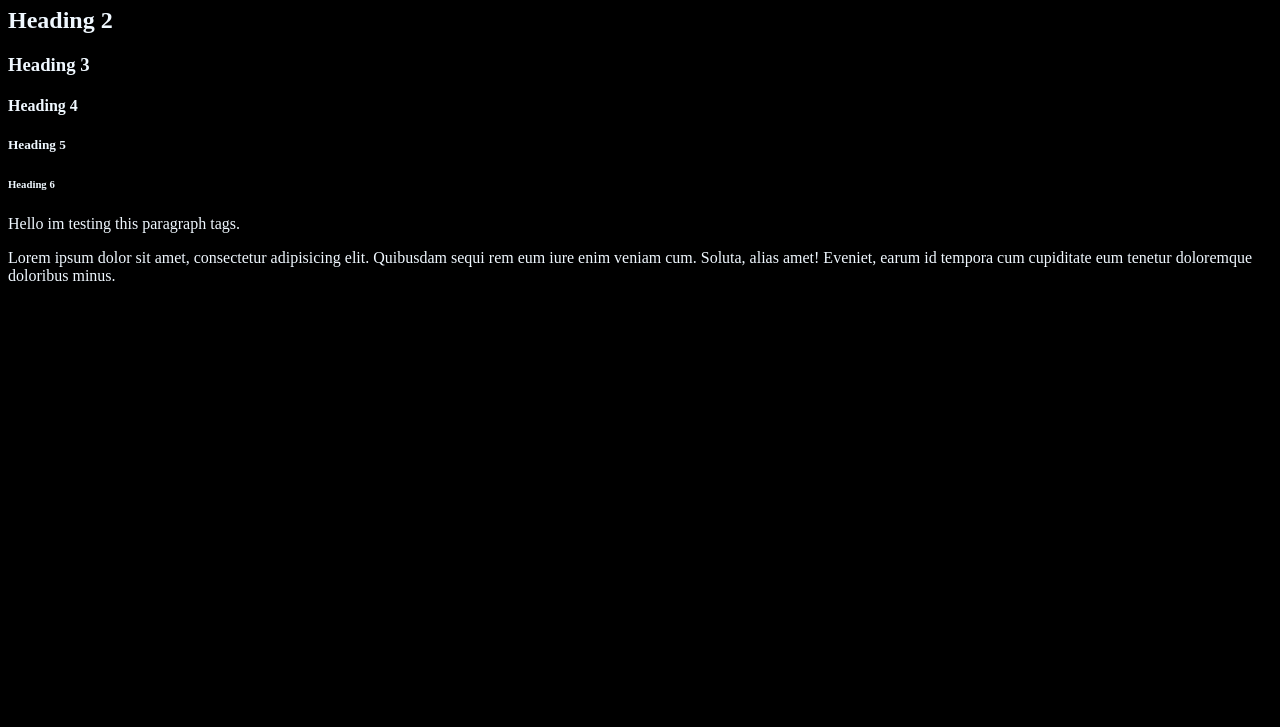
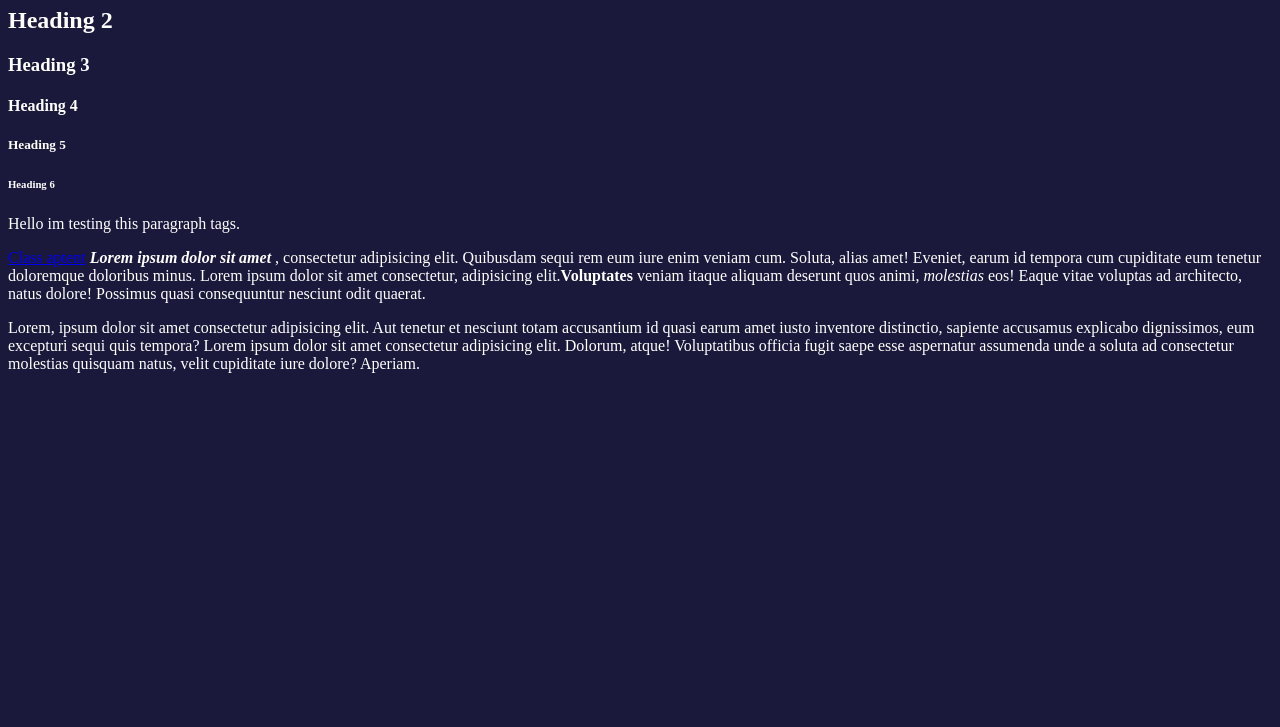
Before and after one commit to andriel300/git_test, a plain HTML site: page index.html in a window 1280 px wide. Shown: the part 73-800 px from the top of the page. Drawn offline with Linux system fonts and the light colour scheme.

Commit message:
Edit index.html

```diff
--- a/index.html
+++ b/index.html
@@ -15,11 +15,30 @@
         <h5>Heading 5</h5>
         <h6>Heading 6</h6>
         <p>Hello im testing this paragraph tags.</p>
+
+        <!-- <strong> makes my text bold! -->
+
+        <!-- do not use <b> and <i> !!! -->
+
         <p>
-            Lorem ipsum dolor sit amet, consectetur adipisicing elit. Quibusdam
-            sequi rem eum iure enim veniam cum. Soluta, alias amet! Eveniet,
-            earum id tempora cum cupiditate eum tenetur doloremque doloribus
-            minus.
+            <a href="http://www.google.com">Class aptent</a>
+            <strong><em>Lorem ipsum dolor sit amet</em></strong> , consectetur
+            adipisicing elit. Quibusdam sequi rem eum iure enim veniam cum.
+            Soluta, alias amet! Eveniet, earum id tempora cum cupiditate eum
+            tenetur doloremque doloribus minus. Lorem ipsum dolor sit amet
+            consectetur, adipisicing elit.<b>Voluptates</b> veniam itaque
+            aliquam deserunt quos animi, <i>molestias</i> eos! Eaque vitae
+            voluptas ad architecto, natus dolore! Possimus quasi consequuntur
+            nesciunt odit quaerat.
+        </p>
+        <p>
+            Lorem, ipsum dolor sit amet consectetur adipisicing elit. Aut
+            tenetur et nesciunt totam accusantium id quasi earum amet iusto
+            inventore distinctio, sapiente accusamus explicabo dignissimos, eum
+            excepturi sequi quis tempora? Lorem ipsum dolor sit amet consectetur
+            adipisicing elit. Dolorum, atque! Voluptatibus officia fugit saepe
+            esse aspernatur assumenda unde a soluta ad consectetur molestias
+            quisquam natus, velit cupiditate iure dolore? Aperiam.
         </p>
     </body>
 </html>
--- a/style.css
+++ b/style.css
@@ -1,4 +1,4 @@
 body {
-    color: aliceblue;
-    background-color: black;
+    color: rgb(255, 255, 255);
+    background-color: rgb(26, 25, 59);
 }
```
